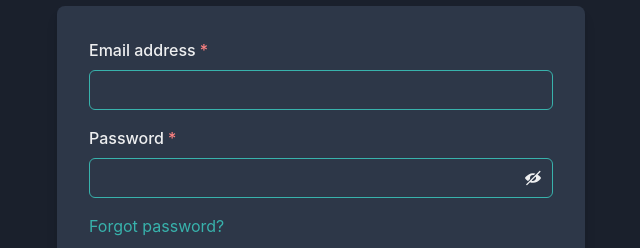
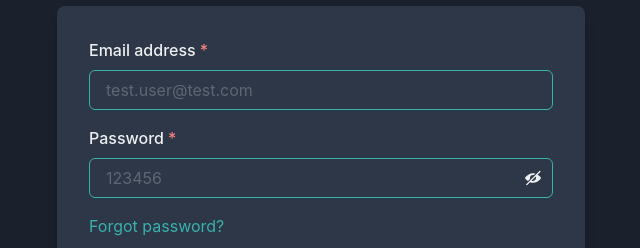
Before and after one commit to kakman82/paha, a React (Vite) app in the folder frontend/: page /auth/login in a window 1280 px wide. Shown: the part 235-483 px from the top of the page, without its empty margins (319-959 px from the left). Built offline with nearby package versions, Linux system fonts and the light colour scheme.

Commit message:
fixed non used pages, they have been removed

```diff
--- a/frontend/src/components/layout/Navbar.jsx
+++ b/frontend/src/components/layout/Navbar.jsx
@@ -22,7 +22,7 @@ import { useDispatch, useSelector } from 'react-redux';
 import { useLogoutMutation } from '../../slices/usersApiSlice';
 import { clearCredentials } from '../../slices/authSlice';
 
-const navLinks = ['Dashboard', 'Expenses', 'Stats', 'Places', 'Definitions'];
+const navLinks = ['Dashboard', 'Expenses', 'Definitions'];
 
 const Navbar = () => {
   const { colorMode, toggleColorMode } = useColorMode();
--- a/frontend/src/pages/auth/Login.jsx
+++ b/frontend/src/pages/auth/Login.jsx
@@ -106,6 +106,7 @@ export default function Login() {
             <FormControl isRequired={true}>
               <FormLabel>Email address</FormLabel>
               <Input
+                placeholder='test.user@test.com'
                 borderColor='teal.400'
                 focusBorderColor='teal.400'
                 type='email'
@@ -117,6 +118,7 @@ export default function Login() {
               <FormLabel>Password</FormLabel>
               <InputGroup>
                 <Input
+                  placeholder='123456'
                   borderColor='teal.400'
                   focusBorderColor='teal.400'
                   type={showPassword ? 'text' : 'password'}
```
